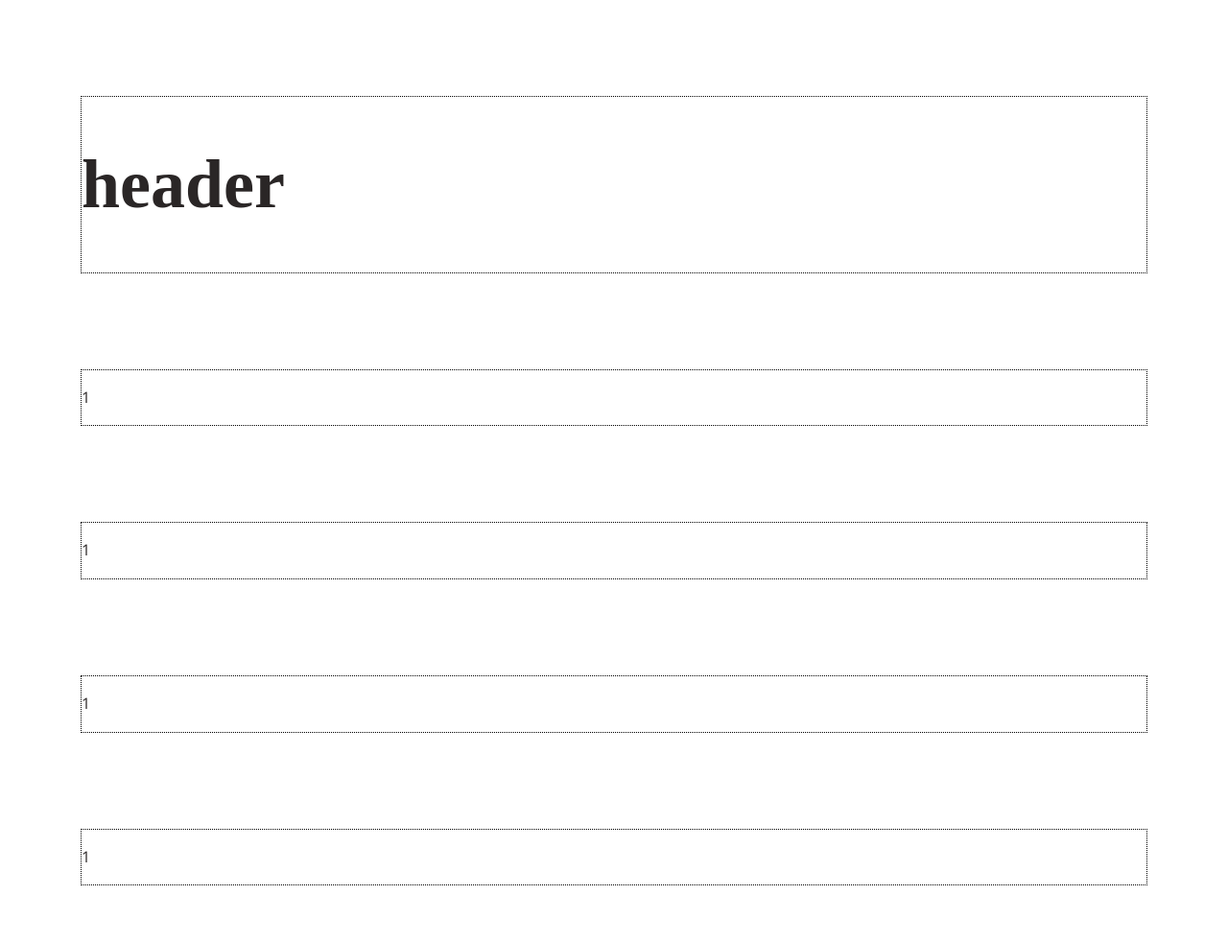
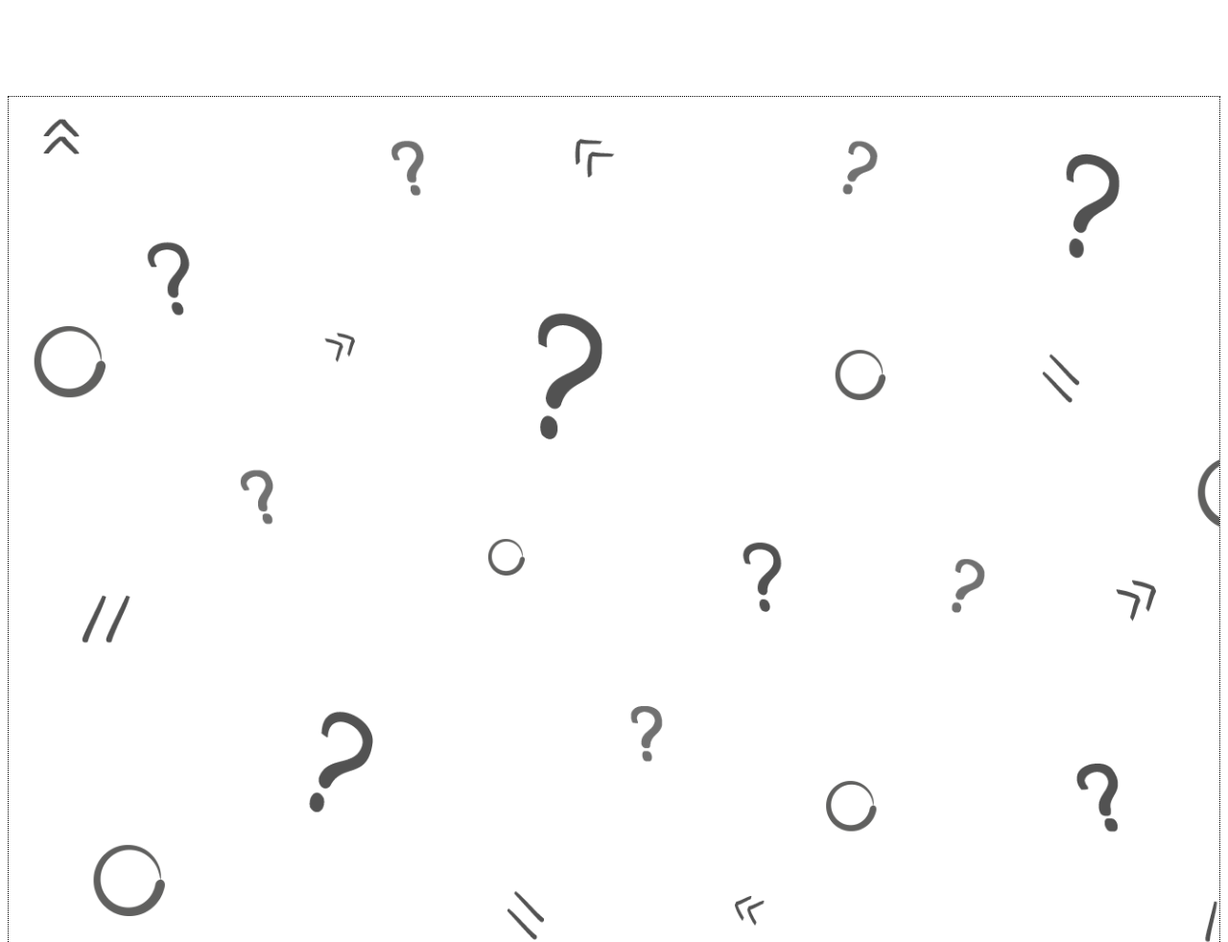
Before and after one commit to MityaDementiy/layout-designer-project-lvl1, a website: page src/index.html in a window 1280 px wide. Shown: the top 982 px of the page at 96% size. Drawn offline with nearby package versions, Linux system fonts and the light colour scheme; a web font is replaced by a local one.

Commit message:
Add background image to header

```diff
--- a/src/index.html
+++ b/src/index.html
@@ -15,8 +15,8 @@
 
 <body>
     <main>
-        <header class='section'>
-            <h1>header</h1>
+        <header class='section header'>
+
         </header>
         <section class='section'><p>1</p></section>
         <section class='section'><p>1</p></section>
--- a/src/styles/style.css
+++ b/src/styles/style.css
@@ -13,7 +13,7 @@
 }
 
 .section {
-    max-width: 1110px;
+    max-width: 1440px;
     border: 1px dotted;
     margin: auto;
     margin-top: 100px;
@@ -47,3 +47,22 @@ p {
     font-size: 16px;
     color: #2A2626;
 }
+
+.header {
+    height: 914px;
+    position: relative;
+}
+
+.header::before {
+    content: "";
+    background-image: url(../../assets/images/background.png);
+    opacity: 0.9;
+    top: 0;
+    left: 0;
+    bottom: 0;
+    right: 0;
+    position: absolute;
+    z-index: -1;
+    background-repeat: no-repeat;
+    background-size: cover;
+  }
```
Also changed, not shown: assets/images/background.png (added).
